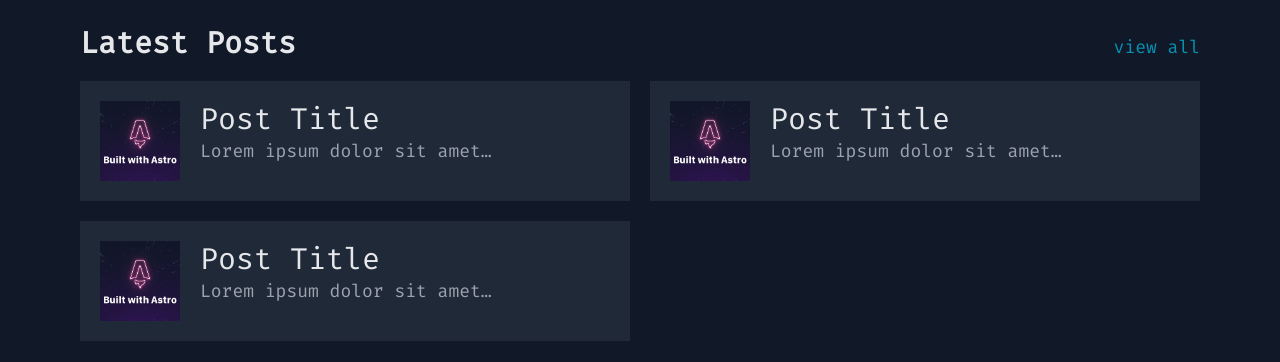
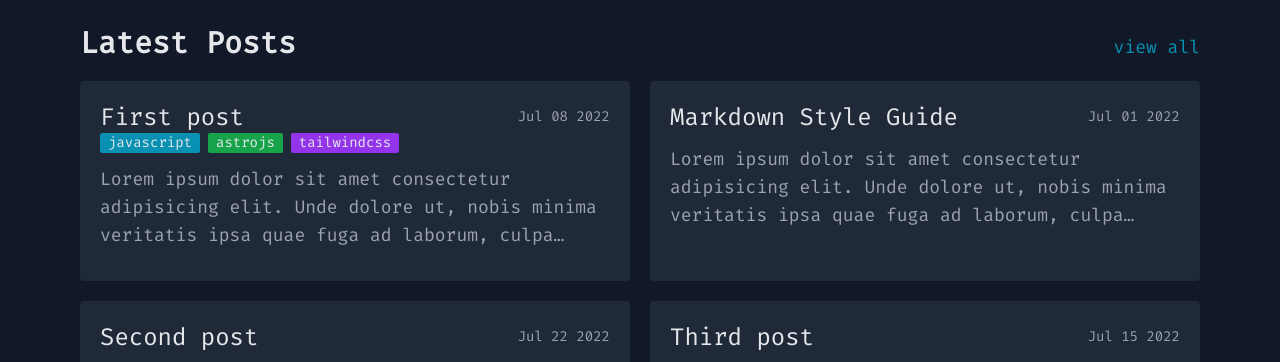
Before and after one commit to aliffaizar/aliffaizar.com, an Astro site: page / in a window 1280 px wide. Shown: the part 909-1271 px from the top of the page. Built offline with nearby package versions, Linux system fonts and the light colour scheme; Astro itself is replaced by a stand-in of ours.

Commit message:
ℹ️ edit blog section

```diff
--- a/src/components/Tags.astro
+++ b/src/components/Tags.astro
@@ -18,6 +18,13 @@ const colors = [
 ];
 ---
 
-<div class='flex space-x-3'>
-  {tags && tags.map((tag, index) => <p id={colors[index]}>{tag}</p>)}
+<div class='flex space-x-2'>
+  {
+    tags &&
+      tags.map((tag, index) => (
+        <p class='text-sm' id={colors[index]}>
+          {tag}
+        </p>
+      ))
+  }
 </div>
--- a/src/components/home/BlogSection.astro
+++ b/src/components/home/BlogSection.astro
@@ -1,4 +1,12 @@
 ---
+import Tags from '../Tags.astro';
+
+const data = (await Astro.glob('../../pages/blog/*.{md,mdx}')).sort(
+  (a, b) =>
+    new Date(b.frontmatter.date).valueOf() -
+    new Date(a.frontmatter.date).valueOf()
+);
+const projects = data.length > 8 ? data.slice(0, 8) : data;
 ---
 
 <div class='space-y-5'>
@@ -7,44 +15,23 @@
     <a class='text-cyan-600 hover:scale-110' href='/blog'>view all</a>
   </div>
   <div class='grid grid-cols-1 gap-3 lg:gap-5 lg:grid-cols-2'>
-    <div class='flex items-start p-3 lg:p-5 bg-gray-800 gap-3 lg:gap-5'>
-      <div class='flex-shrink-0'>
-        <img class='w-20 h-20 object-cover' src='/placeholder-social.jpg' />
-      </div>
-      <div>
-        <h3 class='text-3xl text-gray-200 font-medium'>Post Title</h3>
-        <p class='line-clamp-1'>
-          Lorem ipsum dolor sit amet consectetur adipisicing elit. Unde dolore
-          ut, nobis minima veritatis ipsa quae fuga ad laborum, culpa placeat
-          deleniti nam enim amet.
-        </p>
-      </div>
-    </div>
-    <div class='flex items-start p-3 lg:p-5 bg-gray-800 gap-3 lg:gap-5'>
-      <div class='flex-shrink-0'>
-        <img class='w-20 h-20 object-cover' src='/placeholder-social.jpg' />
-      </div>
-      <div>
-        <h3 class='text-3xl text-gray-200 font-medium'>Post Title</h3>
-        <p class='line-clamp-1'>
-          Lorem ipsum dolor sit amet consectetur adipisicing elit. Unde dolore
-          ut, nobis minima veritatis ipsa quae fuga ad laborum, culpa placeat
-          deleniti nam enim amet.
-        </p>
-      </div>
-    </div>
-    <div class='flex items-start p-3 lg:p-5 bg-gray-800 gap-3 lg:gap-5'>
-      <div class='flex-shrink-0'>
-        <img class='w-20 h-20 object-cover' src='/placeholder-social.jpg' />
-      </div>
-      <div>
-        <h3 class='text-3xl text-gray-200 font-medium'>Post Title</h3>
-        <p class='line-clamp-1'>
-          Lorem ipsum dolor sit amet consectetur adipisicing elit. Unde dolore
-          ut, nobis minima veritatis ipsa quae fuga ad laborum, culpa placeat
-          deleniti nam enim amet.
-        </p>
-      </div>
-    </div>
+    {
+      projects.map((project) => (
+        <div class='bg-gray-800 rounded p-3 lg:p-5'>
+          <a href={project.url} class='flex justify-between items-center'>
+            <h3 class='text-2xl text-gray-200 font-medium'>
+              {project.frontmatter.title}
+            </h3>
+            <time class='text-sm'>{project.frontmatter.pubDate}</time>
+          </a>
+          <Tags tags={project.frontmatter.tags} />
+          <p class='line-clamp-2 lg:line-clamp-3 my-3'>
+            Lorem ipsum dolor sit amet consectetur adipisicing elit. Unde dolore
+            ut, nobis minima veritatis ipsa quae fuga ad laborum, culpa placeat
+            deleniti nam enim amet.
+          </p>
+        </div>
+      ))
+    }
   </div>
 </div>
--- a/src/components/home/Projects.jsx
+++ b/src/components/home/Projects.jsx
@@ -49,8 +49,8 @@ function Projects({ projects }) {
         }}
       >
         {projects.map((project) => (
-          <SwiperSlide className='p-1'>
-            <Card key={project.frontmatter.title} data={project} />
+          <SwiperSlide key={project.frontmatter.title} className='p-1'>
+            <Card data={project} />
           </SwiperSlide>
         ))}
       </Swiper>
```
